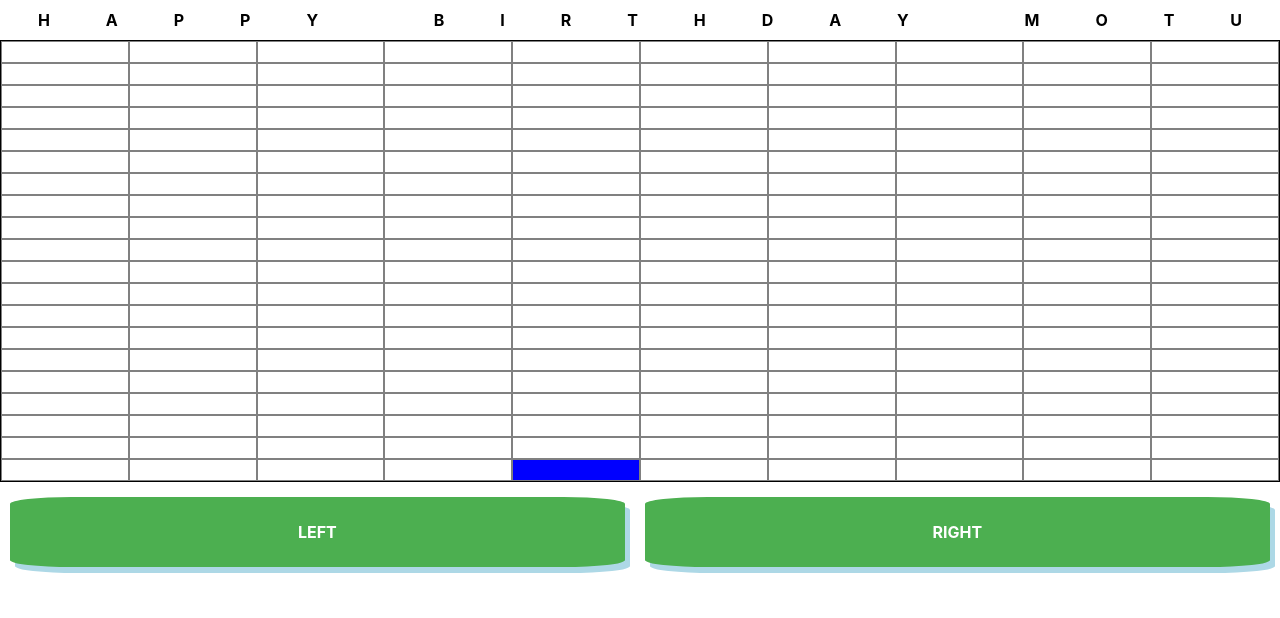
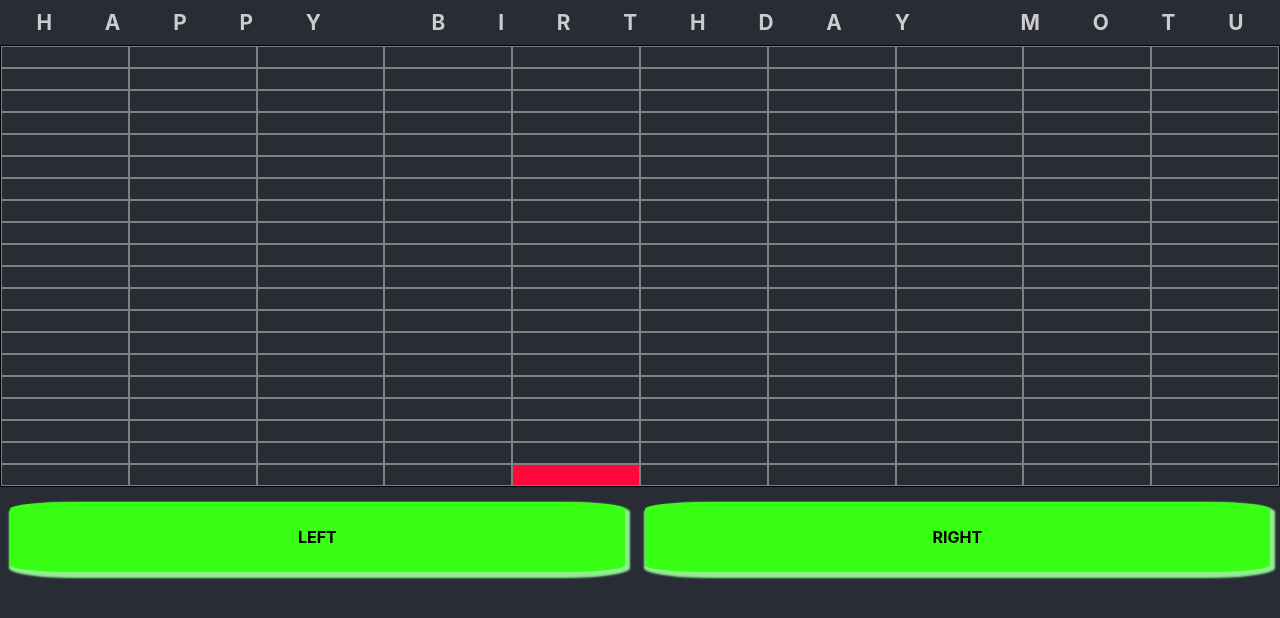
Before and after one commit to swabhi7/bday-game-2021, a React (Create React App) app: page / in a window 1280 px wide. Shown: the top 618 px of the page. Built offline with nearby package versions, Linux system fonts and the light colour scheme.

Commit message:
goodlooking color combinations

```diff
--- a/src/components/controlButton/ControlButton.module.css
+++ b/src/components/controlButton/ControlButton.module.css
@@ -1,10 +1,10 @@
 .ControlButton {
-  background-color:#4CAF50;
-  color: white;
+  background-color:#39ff14;
+  color: black;
   padding: 25px;
   margin: 10px;
   margin-top: 15px;
   font-weight: bolder;
   border-radius: 10%;
-  box-shadow: lightblue 5px 6px;
+  box-shadow: lightgreen 2px 3px 2px 3px;
 }
--- a/src/components/stage/cell/Cell.module.css
+++ b/src/components/stage/cell/Cell.module.css
@@ -10,5 +10,5 @@
 }
 
 .PlayerCell {
-    background-color: blue;
+    background-color: #ff073a;
 }
--- a/src/components/wishText/wishLetter/WishLetter.module.css
+++ b/src/components/wishText/wishLetter/WishLetter.module.css
@@ -1,8 +1,12 @@
 .NotDone {
     font-weight: bolder;
+    font-size: 130%;
+    color: #ccc;
 }
 
 .Done {
     font-weight: bolder;
-    color: green;
+    font-size: 130%;
+    color: #39ff14;
+    text-shadow: 1px 1px 8px #39ff14;
 }
--- a/src/index.css
+++ b/src/index.css
@@ -5,6 +5,7 @@ body {
     sans-serif;
   -webkit-font-smoothing: antialiased;
   -moz-osx-font-smoothing: grayscale;
+  background-color: #282c34;
 }
 
 code {
```
